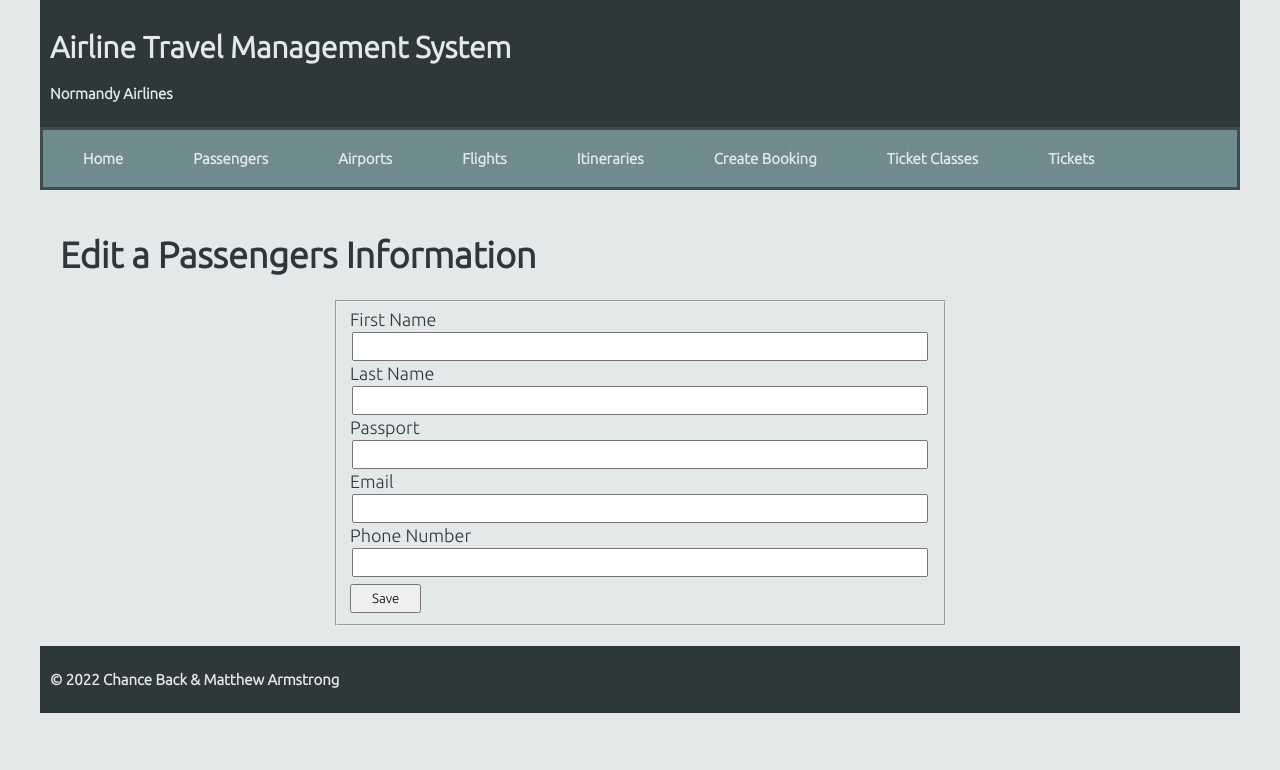
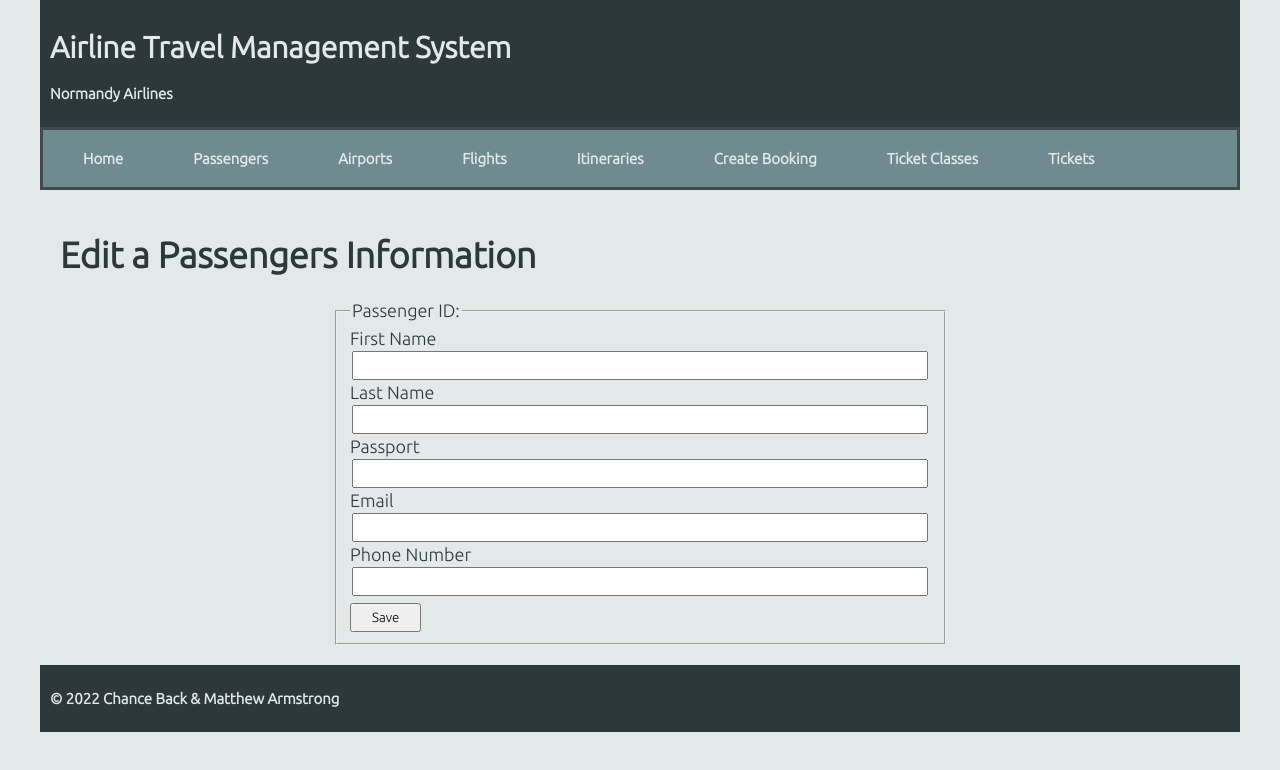
Before and after one commit to chanceback/Airline-Travel-Management-System, a React (Create React App) app in the folder project/p-frontend/: page /passengers-edit in a window 1280 px wide. Shown: the top 770 px of the page. Built offline with nearby package versions, Linux system fonts and the light colour scheme.

Commit message:
made Passenger ID viewable when editing

```diff
--- a/project/p-frontend/src/pages/UpdatePassengerPage.js
+++ b/project/p-frontend/src/pages/UpdatePassengerPage.js
@@ -37,6 +37,7 @@ function UpdatePassengerPage({ passenger }){
         <h1>Edit a Passengers Information</h1>
         <form onSubmit={(e) => { e.preventDefault();}}>
                 <fieldset>
+                    <legend>Passenger ID: {passenger.passenger_id}</legend>
                     <label for="firstName">First Name</label>
                     <input
                         type="text"
```
